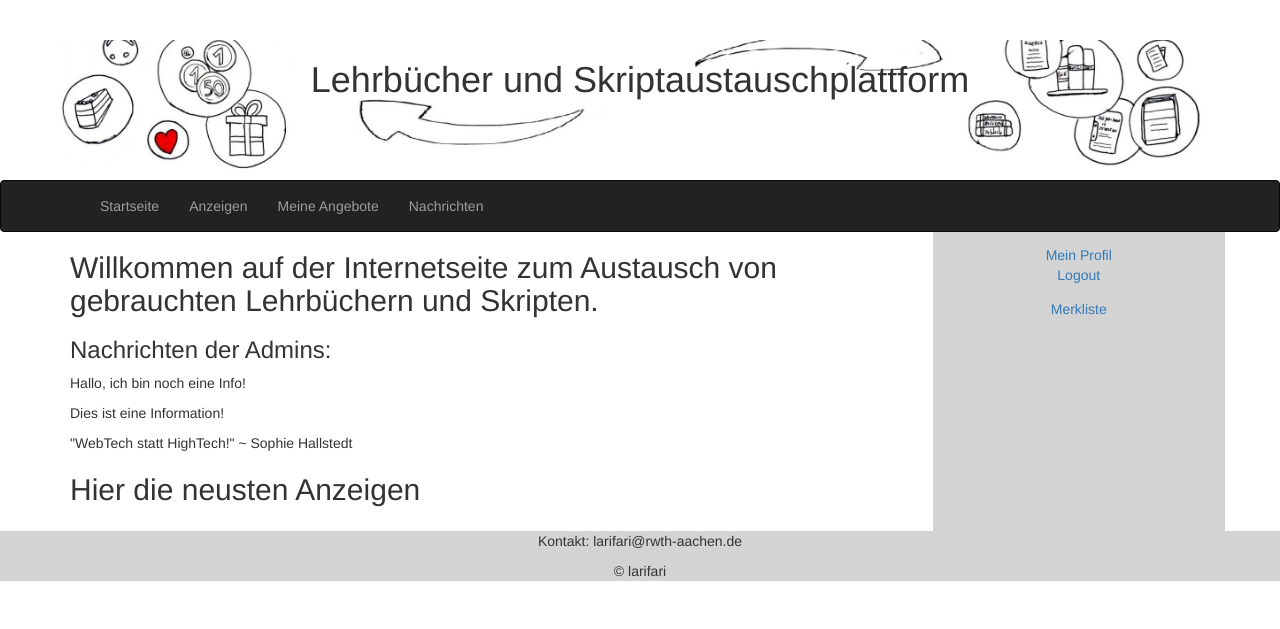
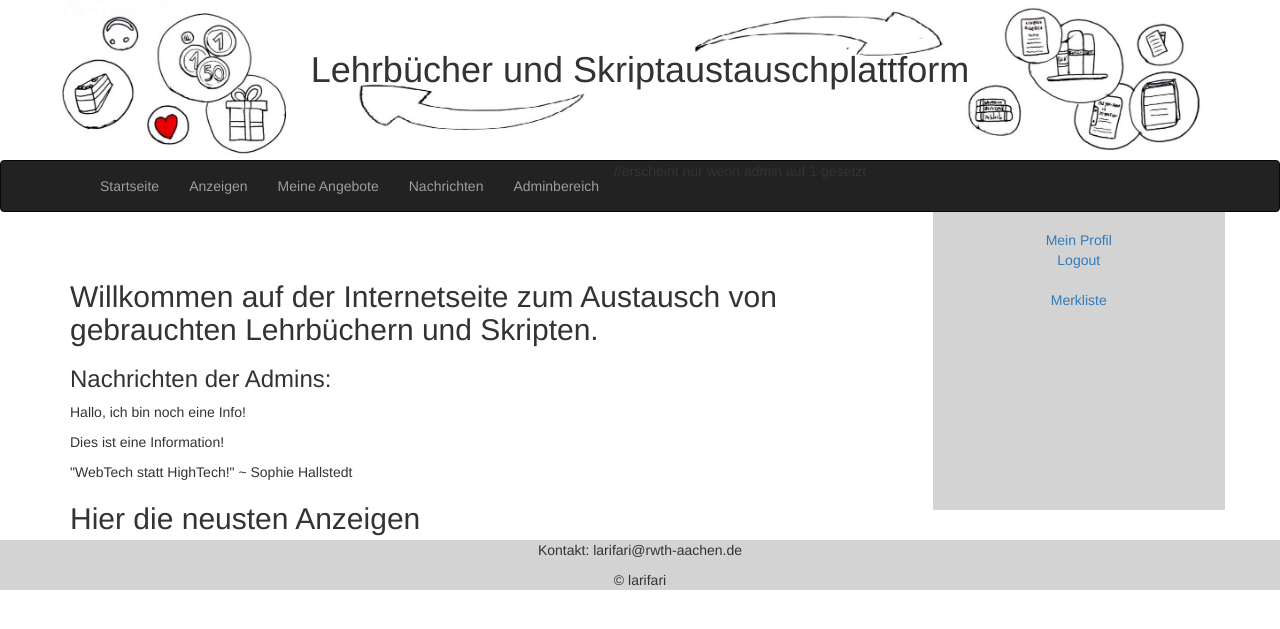
Before and after one commit to Taku1412/larifari, a PHP site: page /main.php in a window 1280 px wide. Shown: the top 629 px of the page. Run offline with PHP 8.4, Linux system fonts and the light colour scheme; a user stored in the database is signed in; data comes from the database, SQL or seed files in the repository; some libraries are stand-ins or nearby versions.

Commit message:
adminbereich

```diff
--- a/Code/main.php
+++ b/Code/main.php
@@ -68,6 +68,17 @@ if (isset ($_SESSION["username"])){
                             <li> <a href="main.php?page=offers">Anzeigen</a> </li>
                             <li> <a href="main.php?page=myoffers">Meine Angebote</a> </li>
                             <li> <a  href="main.php?page=messages">Nachrichten</a> </li>
+							<?php
+							//logged in user
+							$statement = $pdo->prepare("SELECT admin FROM member WHERE nickname = :username");
+							$result = $statement->execute(array('username' => $_SESSION["username"]));
+							$user = $statement->fetch();
+							if($user["admin"]==1){
+								?>
+								<li> <a  href="main.php?page=admin">Adminbereich</a> </li> //erscheint nur wenn admin auf 1 gesetzt
+							<?php
+							}
+							?>
                         </ul>
                     </div>
                 </div>
@@ -90,6 +101,8 @@ if (isset ($_SESSION["username"])){
                 include('profile.php');
             } else if ($_GET["page"]=="messages"){
                 include('messages.php');
+			} else if ($_GET["page"]=="admin"){
+                include('admin.php');
             } else {
                 include("start.php");
             }
--- a/Code/style.css
+++ b/Code/style.css
@@ -1,7 +1,7 @@
-*{
-    margin: 0;
-    padding: 0;
-}
+* {
+        margin: 0;
+        padding: 0;
+    }
 
 body{
     margin: 0 auto;
@@ -27,23 +27,26 @@ table{
 
 header{
     width: 100%;
-    height: 150px;
-    margin-top: 0;
+    height: 200px;
     background-color: white;
     background-image: url(./img/colorheader.jpg);
 	background-size:     cover;
     background-repeat: no-repeat;
     background-position: 50% 50%;
     margin-bottom: 5px;
+	position: relative;
+	top: -40px;
+
 }
 
 h1 {
+	margin-top: 50;
     text-align: center;
-    padding-top: 20px;
+    padding-top: 50px;
 }
 
 nav{
-    margin-top: 80px;
+    margin-top: 70px;
 }
 
 section{
@@ -56,13 +59,14 @@ section h2{
 }
 
 aside{
+	margin-top:-50px;
     min-height: 300px !important;
     background-color: lightgray;
     text-align: center;
 }
 
 aside p{
-    margin-top: 1em;
+    margin-top: 20px;
 }
 
 footer{
```
Also changed, not shown: Code/admin.php (added, +67 -0 lines).
